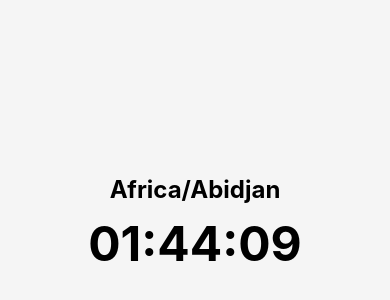
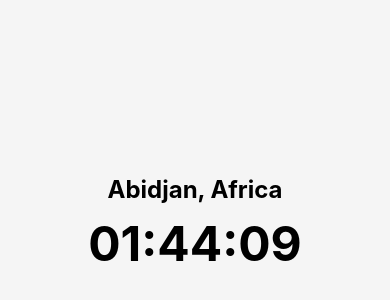
Before and after one commit to sanavalos/expo-clock, a React Native app: screen / in a window 390 px wide. Shown: the part 188-488 px from the top of the page. Built offline with nearby package versions, Linux system fonts and the light colour scheme.

Commit message:
feat: render formatted timezone

```diff
--- a/App.js
+++ b/App.js
@@ -16,10 +16,23 @@ const App = () => {
     return () => clearInterval(interval);
   }, [selectedTimezone]);
 
+  const formatTimezone = (timezone) => {
+    const parts = timezone.split("/");
+    const partsCount = parts?.length;
+    if (partsCount > 1) {
+      const city = parts[partsCount - 1].replace("_", " ");
+      const country = parts[partsCount - 2].replace("_", " ");
+      return `${city}, ${country}`;
+    }
+    return timezone;
+  };
+
   return (
     <View style={styles.container}>
       <View style={styles.bigClockContainer}>
-        <Text style={styles.timezoneName}>{selectedTimezone}</Text>
+        <Text style={styles.timezoneName}>
+          {formatTimezone(selectedTimezone)}
+        </Text>
         <Text style={styles.currentTime}>{currentTime}</Text>
       </View>
     </View>
```
